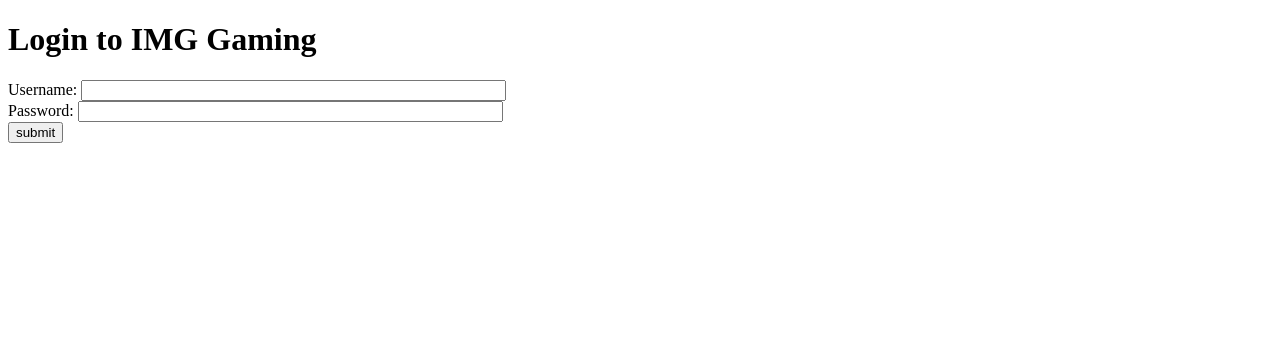
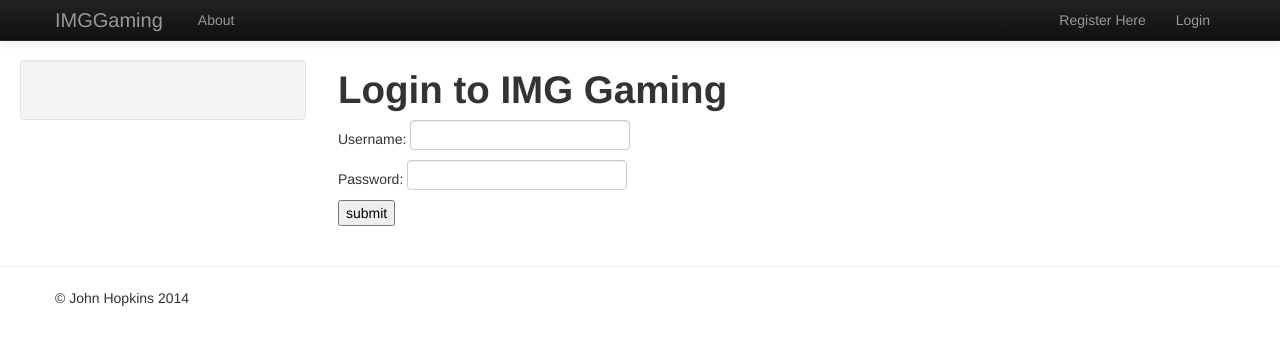
Before and after one commit to hoppo/LiveOps2, a Django app: page /IMGGaming/login/ in a window 1280 px wide. Shown: the top 345 px of the page. Run offline with Django 3.2, Linux system fonts and the light colour scheme; parts of the project's set-up code (start-up, migrations or seed data) failed here and were passed over; some libraries are stand-ins or nearby versions.

Commit message:
Implement initial bootstrap
Mainly updated base template and additional tags to html files to
include base template

```diff
--- a/templates/IMGGaming/base.html
+++ b/templates/IMGGaming/base.html
@@ -12,23 +12,68 @@
     </head>
 
     <body>
-	<div>
-        {% block body_block %}{% endblock %}
-    	</div>
-	<hr />
-        <div>
-            <ul>
+
+	<div class="navbar navbar-inverse navbar-fixed-top">
+   <div class="navbar-inner">
+       <div class="container">
+           <button type="button" class="btn btn-navbar" data-toggle="collapse" data-target=".nav-collapse">
+               <span class="icon-bar"></span>
+               <span class="icon-bar"></span>
+               <span class="icon-bar"></span>
+           </button>
+           <a class="brand" href="/IMGGaming/">IMGGaming</a>
+
+           <div class="nav-collapse collapse">
+               <ul class="nav pull-right">
                    {% if user.is_authenticated %}
-                <li><a href="/IMGGaming/add_report/">Add a New Report</a></li>
+                    <li class="navbar-text">Welcome, {{ user.username }}!</li>
                     <li><a href="/IMGGaming/logout/">Logout</a></li>
                    {% else %}
                     <li><a href="/IMGGaming/register/">Register Here</a></li>
                     <li><a href="/IMGGaming/login/">Login</a></li>
                    {% endif %}
-
+               </ul>
+               <ul class="nav">
+                   {% if user.is_authenticated %}
+                    <li><a href="/IMGGaming/add_report/">Add a New Report</a></li>
+                   {% endif %}
                    <li><a href="/IMGGaming/about/">About</a></li>
                </ul>
            </div>
+           <!--/.nav-collapse -->
+       </div>
+   </div>
+</div>
+
+<div class="container-fluid">
+    <div class="row-fluid">
+        <div class="span3">
+            <div class="well sidebar-nav">
+                <!--- Empty for the timebeing -->
+            </div>
+            <!--/.well -->
+        </div>
+        <!--/span-->
+        <div class="span9">
+            {% block body_block %}
+            {% endblock %}
+        </div>
+        <!--/span-->
+    </div>
+    <!--/row-->
+</div>
+<!--/.fluid-container-->
+
+<hr>
+
+<footer>
+    <div class="container">
+        <p>&copy; John Hopkins 2014</p>
+    </div>
+</footer>
+
+
+
 	<script src="{% static 'js/jquery-2.0.3.min.js' %}"></script>
 	<script src="{% static 'js/bootstrap.min.js' %}"></script>
     </body>
--- a/templates/IMGGaming/login.html
+++ b/templates/IMGGaming/login.html
@@ -1,10 +1,10 @@
-<!DOCTYPE html>
-<html>
-    <head>
-        <title>IMG Gaming</title>
-    </head>
+{% extends 'IMGGaming/base.html' %}
 
-    <body>
+{% load static %}
+
+	{% block title %}Login{% endblock %}
+
+		{% block body_block %}
         <h1>Login to IMG Gaming</h1>
 
         <form id="login_form" method="post" action="/IMGGaming/login/">
@@ -16,6 +16,4 @@
 
             <input type="submit" value="submit"/>
         </form>
-
-    </body>
-</html>
+{% endblock %}
```
Also changed, not shown: templates/IMGGaming/add_report.html (+5 -9 lines), templates/IMGGaming/register.html (+7 -8 lines), liveoperations.db. Lines whose indentation alone changed are shown as unchanged.
